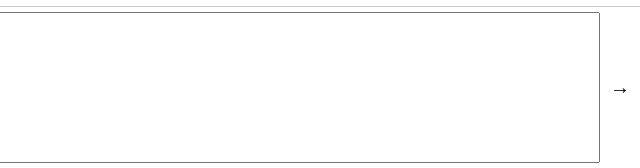
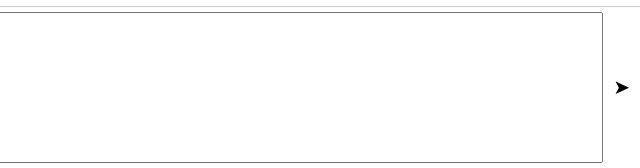
Before and after one commit to lsuio2/ChatUI, a plain HTML site: page index.html in a window 1280 px wide. Shown: the part 632-800 px from the top of the page, 640-1280 px from the left. Drawn offline with Linux system fonts and the light colour scheme.

```diff
--- a/index.html
+++ b/index.html
@@ -20,7 +20,7 @@
         <div class="input-area">
             <button id="add-image" class="icon-button">+</button>
             <textarea id="message-input" rows="4" placeholder="Nachricht eingeben..."></textarea>
-            <button id="send" class="icon-button">→</button>
+            <button id="send" class="icon-button">&#10148;</button>
         </div>
     </div>
     <script src="script.js"></script>
```
Also changed, not shown: 1 other file.
